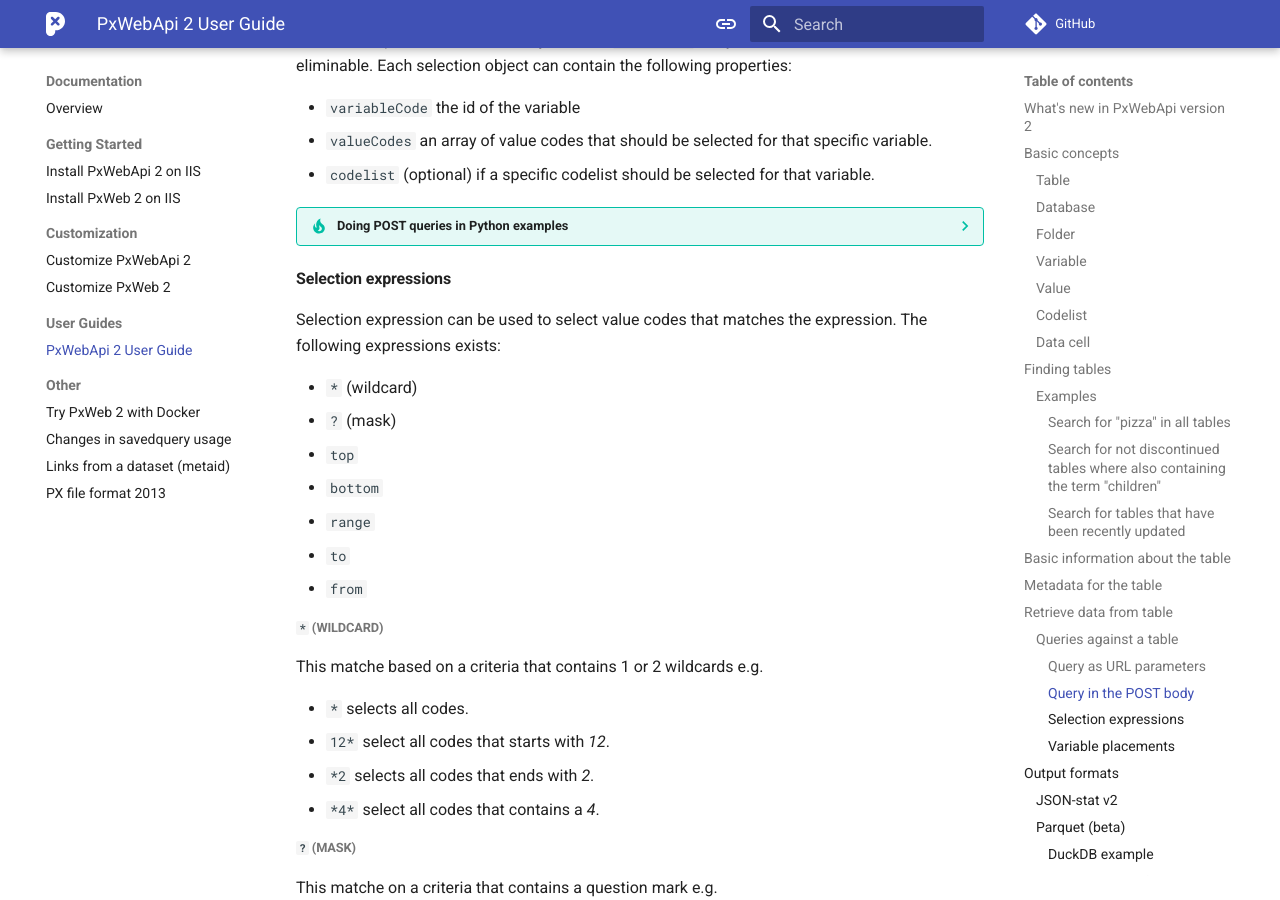
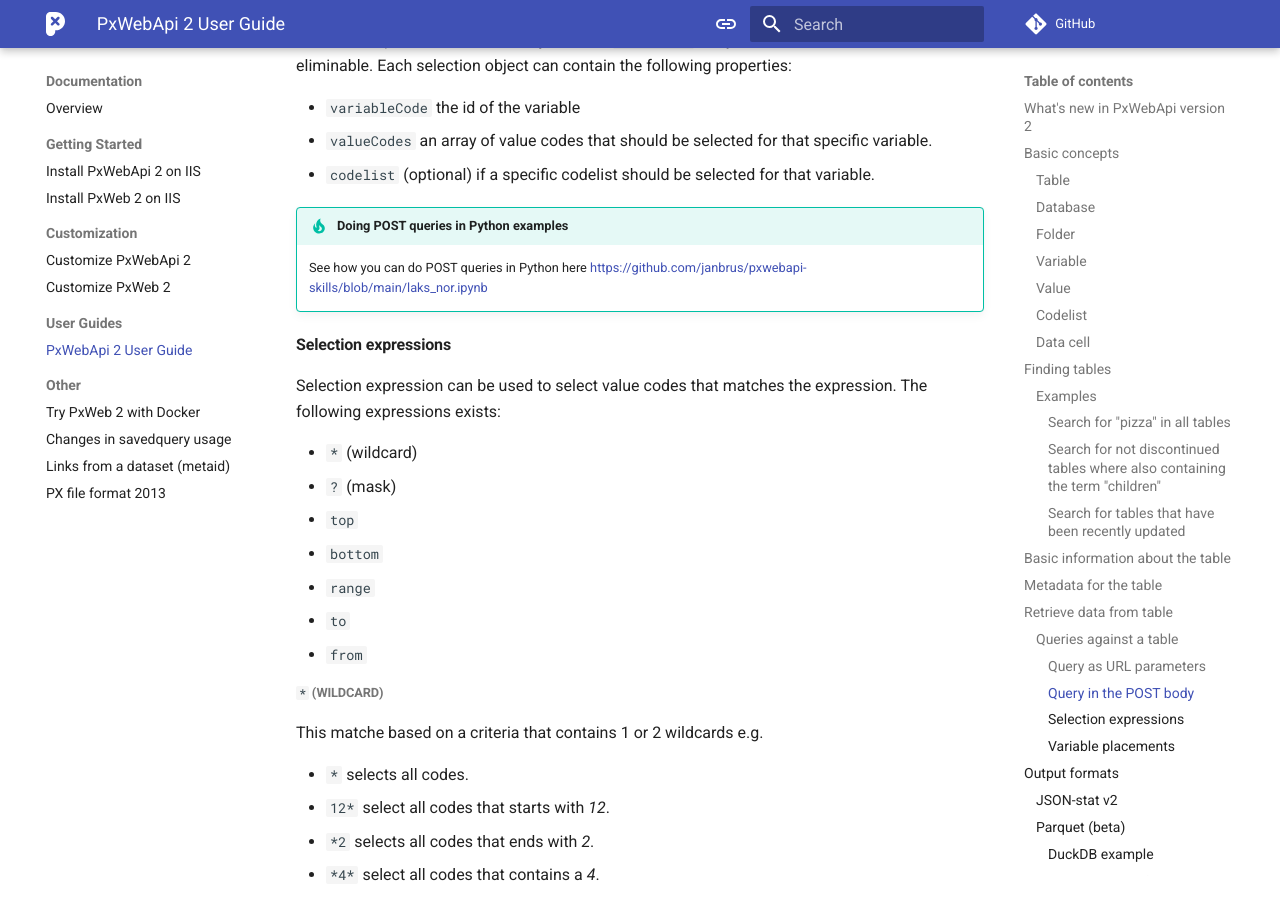
Before and after one commit to PxTools/pxtools.github.io, an MkDocs documentation site: the page built from docs/PxWebApi/documentation/user-guide.md, in a window 1280 px wide and 900 px high, scrolled down 19724 px. Built offline with MkDocs 1.6.1 and Material for MkDocs 9.7.7, drawn with Linux system fonts in a browser that asks for light colours; comment, search, counter and statistics services are not loaded; some of the changed lines change nothing that is shown.

Commit message:
docs: fix broken link for Python POST query examples in user guide (#88)

```diff
--- a/docs/PxWebApi/documentation/user-guide.md
+++ b/docs/PxWebApi/documentation/user-guide.md
@@ -977,8 +977,8 @@
   that specific variable.
 - `codelist` (optional) if a specific codelist should be selected for that variable.
 
-??? tip "Doing POST queries in Python examples"
-    See how you can do POST queries in Python here <https://github.com/janbrus/ssb-api-python-examples/blob/master/PxWebApi2/laks_nor.ipynb>
+!!! tip "Doing POST queries in Python examples"
+    See how you can do POST queries in Python here <https://github.com/janbrus/pxwebapi-skills/blob/main/laks_nor.ipynb>
 
 #### Selection expressions
 
```
